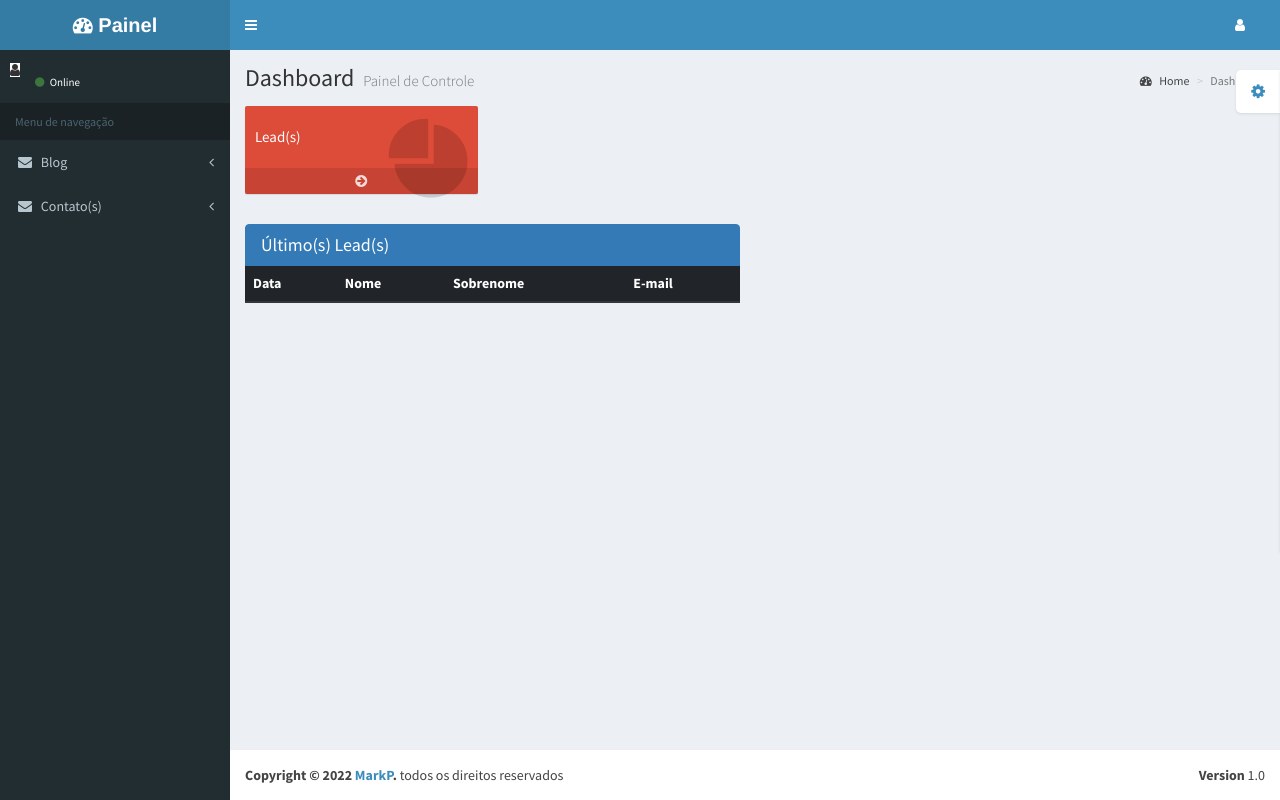
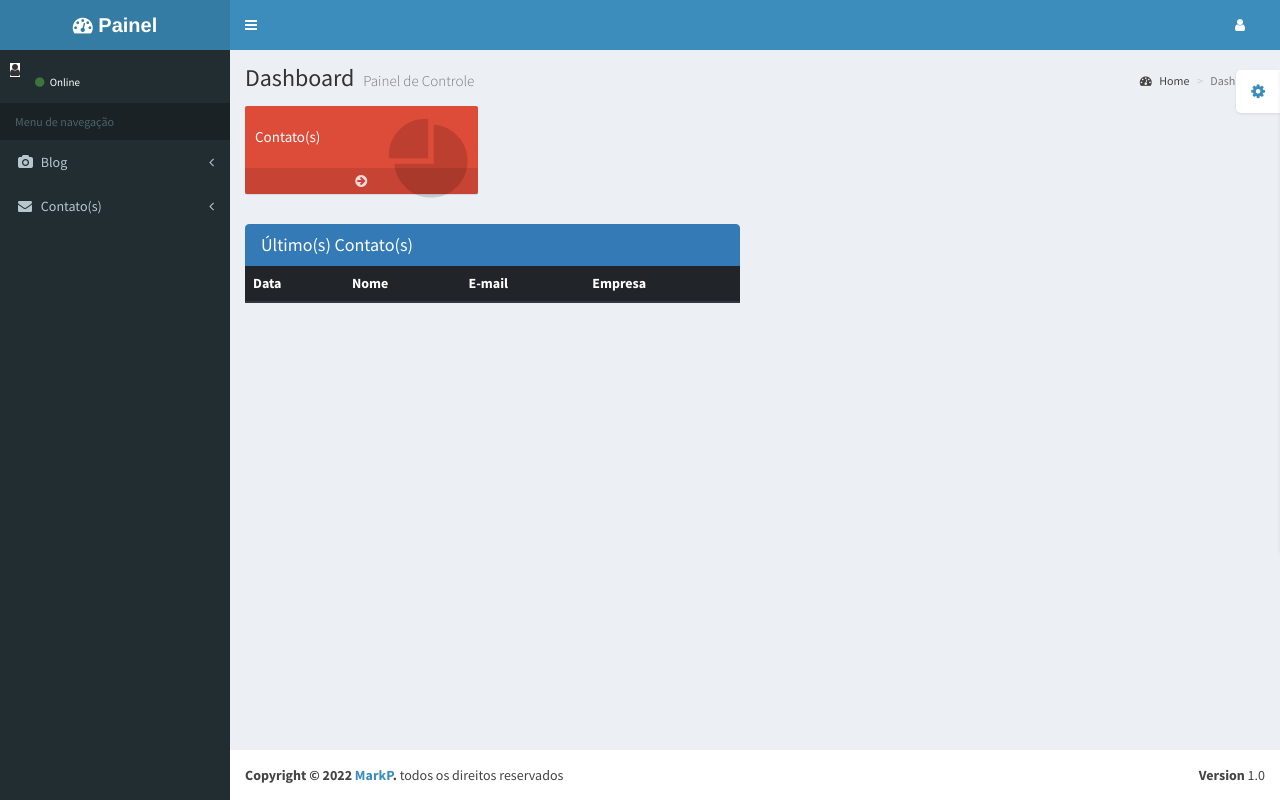
Before and after one commit to renatoribeiromachado/lupe, a CodeIgniter 4 app: the page made by app/Views/admin/pages/home.php in a window 1280 px wide. Run offline with PHP 8.4 and a stand-in for CodeIgniter, Linux system fonts and the light colour scheme; the template is opened without the code that fills it, so the values that code supplies are empty; some libraries are stand-ins or nearby versions.

Commit message:
Atualzandoa rquivos contato, home e layout do Admin

```diff
--- a/app/Controllers/Admin/Contato.php
+++ b/app/Controllers/Admin/Contato.php
@@ -24,8 +24,8 @@ class Contato extends BaseController
 
         echo view('admin/pages/contato/contato',[
                     'msg'         => $this->session->getFlashdata('msg'),
-                    'title'       => 'Lista de leads',
-                    'description' => 'Visualização e Exclusão',
+                    'title'       => 'Lista de Contato(s)',
+                    'description' => 'Visualização e Exclusão da lista de contatos',
                     'contacts'    => $contacts,
                     'count'       => $this->contactModel->countAll(),
                     'pager'       => $this->contactModel->pager
@@ -66,7 +66,7 @@ class Contato extends BaseController
 
         $writer = new Xlsx($spreadsheet);
         $writer->save('world.xlsx');
-        return $this->response->download('world.xlsx', null)->setFileName('leads_acorp.xlsx');
+        return $this->response->download('world.xlsx', null)->setFileName('contatos.xlsx');
 
     }
 
--- a/app/Views/admin/pages/home.php
+++ b/app/Views/admin/pages/home.php
@@ -12,7 +12,7 @@
             <div class="small-box bg-red">
                 <div class="inner">
                     <h3><strong><?= $countContacts; ?></strong></h3>
-                    <p>Lead(s)</p>
+                    <p>Contato(s)</p>
                 </div>
                 <div class="icon">
                     <i class="ion ion-pie-graph"></i>
@@ -25,14 +25,14 @@
     <div class="row">
         <div class="col-md-6 col-sx-6 col-lg-6 col-sm-6">
             <div class="list-group">
-                <h4 class="list-group-item active" aria-current="true">Último(s) Lead(s)</h4>
+                <h4 class="list-group-item active" aria-current="true">Último(s) Contato(s)</h4>
                 <table class="table table-striped" style="width: 100%">
                     <thead class="thead-dark">
                         <tr>
                             <th>Data</th>
                             <th>Nome</th>
-                            <th>Sobrenome</th>
                             <th>E-mail</th>
+                            <th>Empresa</th>
                         </tr>
                     </thead>
 
@@ -44,8 +44,8 @@
                         <tr>
                             <td><?= date('d/m/Y', strtotime($created_at)); ?></td>
                             <td><?= $name; ?></td>
+                            <td><?= $email; ?></td>
                             <td><?= $company; ?></td>
-                            <td><?= $email; ?></td>
                         </tr>
                         <?php } ?>
                     </tbody>
--- a/app/Views/admin/templates/layout.php
+++ b/app/Views/admin/templates/layout.php
@@ -103,7 +103,7 @@
 
                         <li class="treeview">
                             <a href="#">
-                                <i class="fa fa-envelope"></i> <span>Blog</span>
+                                <i class="fa fa-camera"></i> <span>Blog</span>
                                 <i class="fa fa-angle-left pull-right"></i>
                             </a>
                             <ul class="treeview-menu">
@@ -117,7 +117,7 @@
                                 <i class="fa fa-angle-left pull-right"></i>
                             </a>
                             <ul class="treeview-menu">
-                                <li><a href="<?= base_url(); ?>/admin/listar-contatos"><i class="fa fa-circle-o"></i> listar lead(s)</a></li>
+                                <li><a href="<?= base_url(); ?>/admin/listar-contatos"><i class="fa fa-circle-o"></i> listar contato(s)</a></li>
                             </ul>
                         </li>
 
@@ -133,7 +133,6 @@
                         <small>Painel de Controle</small>
                     </h1>
                     <ol class="breadcrumb">
-
                         <li><a href="<?= base_url(); ?>/admin"><i class="fa fa-dashboard"></i> Home</a></li>
                         <li class="active">Dashboard</li>
                     </ol>
```
